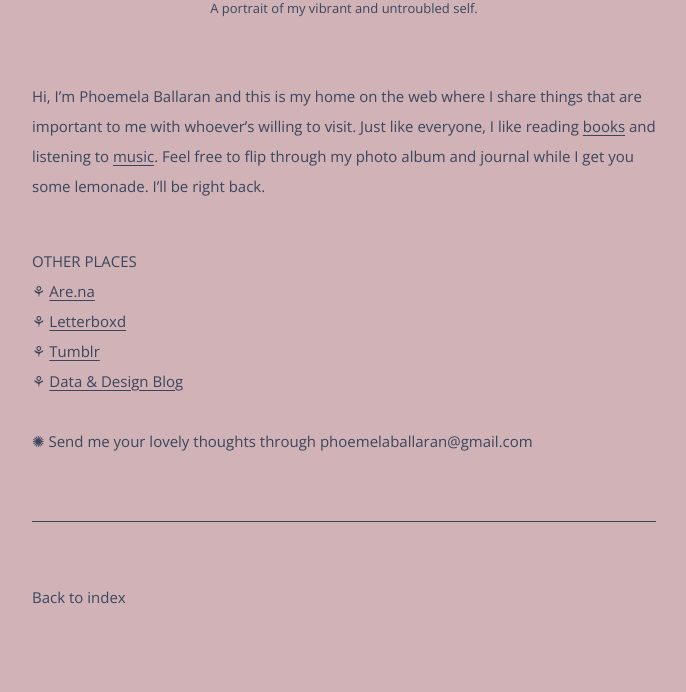
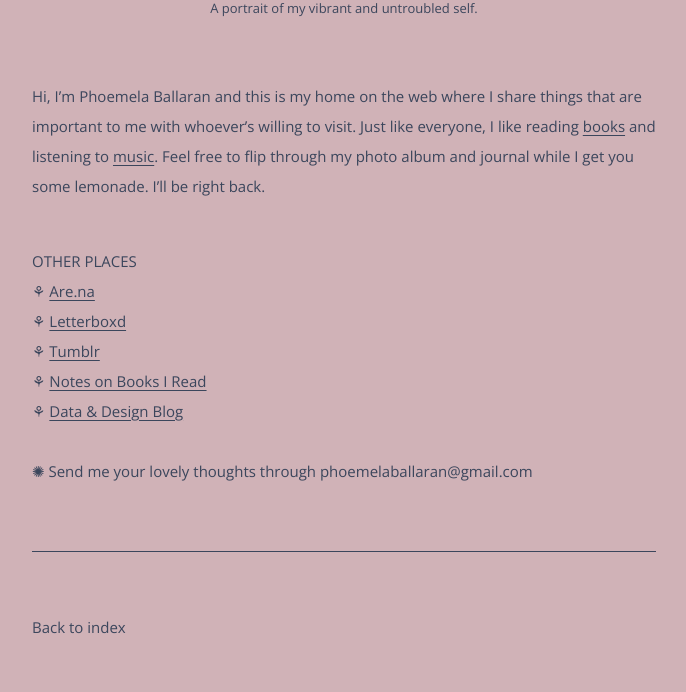
Before and after one commit to comballar/comballar.github.io, a Jekyll site: the page built from about.md, in a window 1280 px wide. Shown: the part 1002-1694 px from the top of the page, without its empty margins (88-774 px from the left). Built offline with Jekyll 4.4.1, drawn with Linux system fonts in a browser that asks for light colours; some web fonts are replaced; before the commit the page ends 1664 px from its top, so only the background shows below that.

Commit message:
Update about.md

```diff
--- a/about.md
+++ b/about.md
@@ -15,6 +15,7 @@ permalink: /about/
 <br>⚘ <a href="https://are.na/phoemela-ballaran" target="_blank">Are.na</a>
 <br>⚘ <a href="https://letterboxd.com/comoballar/" target="_blank">Letterboxd</a>
 <br>⚘ <a href="https://comoballar.tumblr.com/" target="_blank">Tumblr</a>
+<br>⚘ <a href="https://www.notion.so/1d51ade7a5d94e84acfd4359798bfec8?v=5cd4173b73214dd1bbd6be2ef20c58e8">Notes on Books I Read</a>
 <br>⚘ <a href="https://phoemelaballaran.github.io/" target="_blank">Data & Design Blog</a>
 <br>
 <br>✺ Send me your lovely thoughts through phoemelaballaran@gmail.com
```
